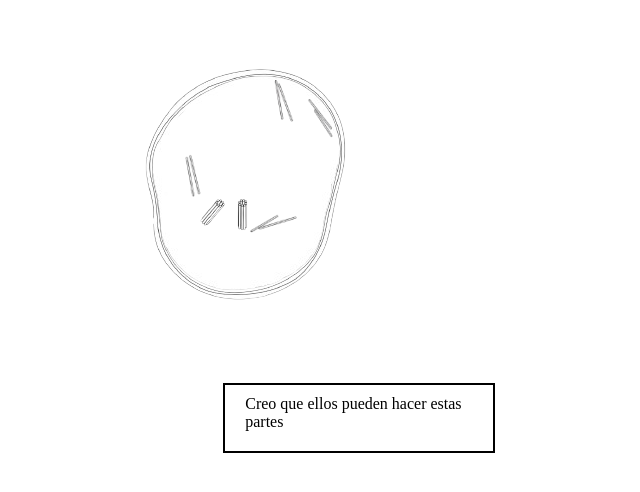
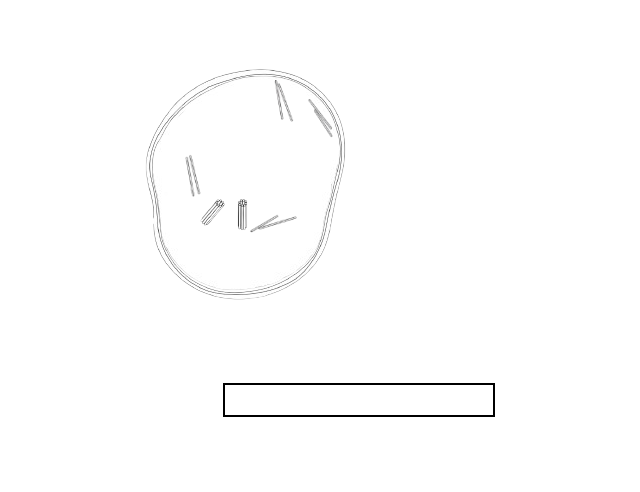
Before and after one commit to A00383/Mentori, a website: page index.html in a window 1280 px wide. Shown: the whole page, without its empty margins (281-921 px from the left). Drawn offline with Linux system fonts and the light colour scheme.

Commit message:
los comentarios se empiezan con "<!--" y se terminan con "-->", por favor recuerden ese formato. Ejemplo: <!--esto es un comentario-->

```diff
--- a/index.html
+++ b/index.html
@@ -15,7 +15,8 @@
 </div>
 
 <p id="main-text">
-    Creo que ellos pueden hacer estas partes
+   <!--Creo que ellos pueden hacer estas partes-->
+    <!--Esto es un comentario, es necesario que cualquier anotacion se aplique de este modo, de lo contrario podria afectar el codigo-->
 </p>
 
 </body>
```
